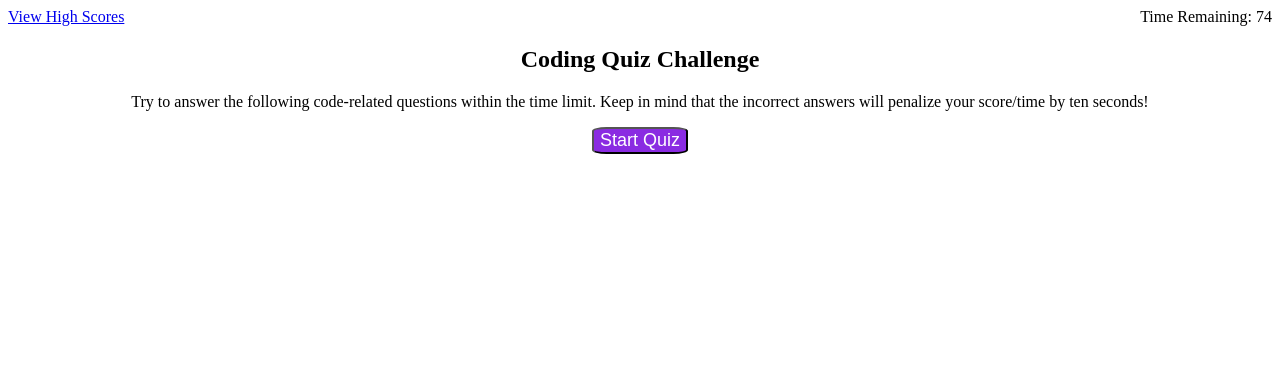
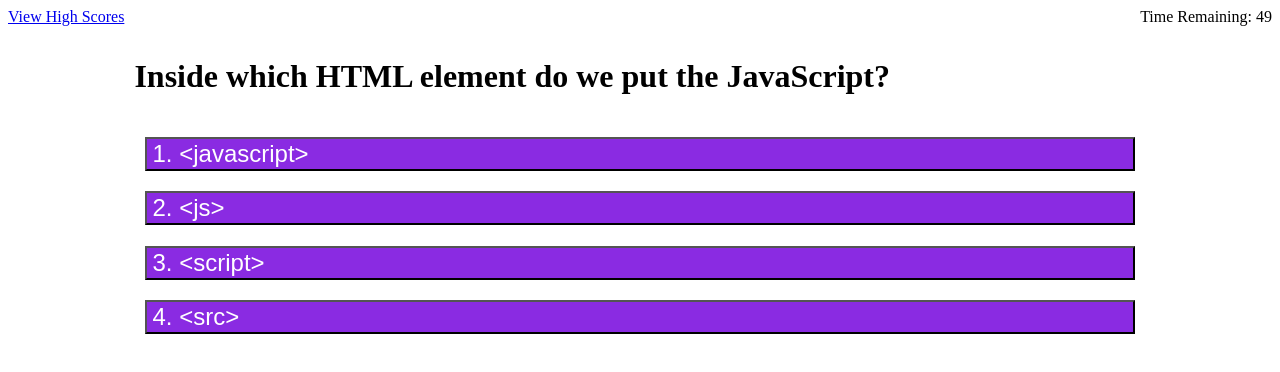
Before and after one commit to nylesor28/timed-quiz, a plain HTML site: page index.html in a window 1280 px wide. Both pictures are taken after a click on the button "Start Quiz". Drawn offline with Linux system fonts and the light colour scheme.

Commit message:
logic to validate button choice

```diff
--- a/assets/css/style.css
+++ b/assets/css/style.css
@@ -9,6 +9,36 @@
 button {
     background-color: blueviolet;
     color: white;
-    border-radius: 15%;
+    /* border-radius: 10%; */
+    font-size: 24px;
+}
+
+.questionContainer{
+
+    width: 80%;
+    margin: auto;
+}
+
+ .questionContainer p{
+    font-weight: bold;
+    font-size: 32px;
+
+}
+
+.optionsContainer{
+    display: flex;
+    flex-direction: column;
+}
+.btn-choice{
+
+    text-align: left;
+    margin: 1%;
+
+}
+
+.validator-content {
+    color: gray;
+    font-style: italic;
     font-size: 18px;
+    border-top: 2px solid gray;
 }
--- a/assets/js/script.js
+++ b/assets/js/script.js
@@ -1,115 +1,197 @@
 var headerEl = document.querySelector("#header");
 var containerEl = document.querySelector(".container");
 var spanTimeEl;
+var divQuestionEl = null;
+var divIntroEl;
+var divScoreEl;
 
-
+var clock;
 var timeRemaining = 0;
+const questionValue = 10;
 var questionIndex = 0;
 const questionBank = [
-    {"q" : "Inside which HTML element do we put the JavaScript?",
-     "o" : ["<javascript>","<js>" ,"<script>","<src>"],
-     "a" : 2
+  {
+    q: "Inside which HTML element do we put the JavaScript?",
+    o: ["<javascript>", "<js>", "<script>", "<src>"],
+    a: 2,
   },
 
-    {"q" : "How does a WHILE loop start?",
-    "o" : ["while i = 1 to 10","while (i <= 10) " ,"while (i <= 10; i++)","while{i<=10}"],
-    "a" : 1
+  {
+    q: "How does a WHILE loop start?",
+    o: [
+      "while i = 1 to 10",
+      "while (i <= 10) ",
+      "while (i <= 10; i++)",
+      "while{i<=10}",
+    ],
+    a: 1,
   },
-    {"q" : "What is the correct way to write a JavaScript array?",
-    "o" : ["var colors = [\"red\", \"green\", \"blue\"] ",
-            "var colors = \"red\", \"green\", \"blue\"" ,
-            "var colors = (\"red\", \"green\", \"blue\")"
-            ,"var colors = 1 = (\"red\"), 2 = (\"green\"), 3 = (\"blue\")"
+  {
+    q: "What is the correct way to write a JavaScript array?",
+    o: [
+      'var colors = ["red", "green", "blue"] ',
+      'var colors = "red", "green", "blue"',
+      'var colors = ("red", "green", "blue")',
+      'var colors = 1 = ("red"), 2 = ("green"), 3 = ("blue")',
     ],
-    "a" : 0
+    a: 0,
   },
-    {"q" : "Which operator is used to assign a value to a variable?",
-    "o" : ["===","==" ,"=","{}"],
-    "a" : 2
+  {
+    q: "Which operator is used to assign a value to a variable?",
+    o: ["===", "==", "=", "{}"],
+    a: 2,
   },
-    {"q" : "What will the following code return: Boolean(10 > 9)",
-    "o" : ["true","false" ,"NaN","null"],
-    "a" : 0
-    }
+  {
+    q: "What will the following code return: Boolean(10 > 9)",
+    o: ["true", "false", "NaN", "null"],
+    a: 0,
+  },
 ];
 
-var playerInfo =
-{
-     "name": "",
-     "score": 0
-}
-
+var playerInfo = {
+  name: "",
+  score: 0,
+};
 
 var highScoreArr = [];
 
 /********************************************************************
- * Load the Next Question from the Bank onto the screen
- ********************************************************************/
-var loadQuestions = function(){
+ * saveHighScore Saves the highscore  into local Storage
+ * ******************************************************************/
+ var saveHighScore = function () {
+    highScoreArr.push(playerInfo);
+    localStorage.setItem("highScore", JSON.stringify(highScoreArr));
+  };
 
-        var question = questionBank[questionIndex];
-        console.log(question.q);
-        for(var j =0; j<question.o.length; j++){
-            console.log(question.o[j])
+/******************************************************************
+ *
+ ******************************************************************/
+
+var gameOver = function(){
+    //TODO: Add Gave Over Store in local Storage
 }
-        console.log("");
 
-}
 
 /********************************************************************************
  * check if the response provided matches the correct answer in the question bank
  * Returns true if there is a match, false otherwise
  ***********************************************************************************/
-var isCorrectAnswer = function(questNum, respNum){
+ var isCorrectAnswer = function (questNum, respNum) {
     var question = questionBank[questNum];
-    return  (respNum === question.a)
+    return respNum === question.a;
+  };
+
+var checkAnswer = function(event) {
+    var targetEl = event.target
+    console.log(targetEl);
+    if(!targetEl.matches(".btn-choice")){
+        return;
+    }
+    var dataQuestionsId = parseInt(targetEl.getAttribute("data-questions-id"));
+    var dataOptionsId = parseInt(targetEl.getAttribute("id"))
+    var isCorrect = false;
+    var pElValidator = document.createElement("p")
+    pElValidator.setAttribute("class", "validator-content")
+
+
+   isCorrect = isCorrectAnswer(dataQuestionsId, dataOptionsId)
+
+   if(isCorrect){
+        pElValidator.textContent = "Correct!"
+   }
+   else {
+       pElValidator.textContent = "Wrong!"
+       timeRemaining -= questionValue;
+   }
+
+   divQuestionEl.appendChild(pElValidator);
+   questionIndex++;
+   loadQuestions();
 
 }
+
+
+/********************************************************************
+ * Load the Next Question from the Bank onto the screen
+ ********************************************************************/
+var loadQuestions = function () {
+  var question = questionBank[questionIndex];
+  var pQuestionEl;
+
+  // TODO: check if index is less than question index
+  console.log(divQuestionEl);
+  if (!divQuestionEl) {
+    divQuestionEl = document.createElement("div");
+    divQuestionEl.setAttribute("class", "questionContainer ");
+  } else {
+    divQuestionEl = document.querySelector(".questionContainer");
+  }
+
+
+  var pQuestionEl = document.createElement("p");
+  pQuestionEl.textContent = question.q;
+  var divBtnEl = document.createElement("div");
+  divBtnEl.setAttribute("class","optionsContainer")
+
+
+
+  for (var j = 0; j < question.o.length; j++) {
+    var btnElOptions = document.createElement("button");
+    btnElOptions.textContent = "" + (j+1) + ". " + question.o[j];
+    btnElOptions.setAttribute("id", j )
+    btnElOptions.setAttribute("class", "btn-choice")
+    btnElOptions.setAttribute("data-questions-id", questionIndex);
+    btnElOptions.addEventListener("click", checkAnswer)
+
+    divBtnEl.appendChild(btnElOptions);
+  }
+
+  divQuestionEl.appendChild(pQuestionEl);
+  divQuestionEl.appendChild(divBtnEl);
+
+  containerEl.appendChild(divQuestionEl);
+};
+
+
 
 /********************************************************************
  * TimerCountDown reduces the time remaining aftter every second
  *******************************************************************/
 var timerCountDown = function () {
 
-    var clock = setInterval(function(){
-        spanTimeEl.textContent= timeRemaining;
-        if (timeRemaining <=0 ){
+    clock = setInterval(function () {
+    spanTimeEl.textContent = timeRemaining;
+    if (timeRemaining <= 0) {
       timeRemaining = 0;
       clearInterval(clock);
     }
     Math.max(0, timeRemaining--);
+  }, 1000);
+};
 
-    },1000)
-}
 
-/********************************************************************
- * saveHighScore Saves the highscore  into local Storage
- * ******************************************************************/
-var saveHighScore = function(){
-    highScoreArr.push(playerInfo);
-    localStorage.setItem("highScore", JSON.stringify(highScoreArr));
-}
 
 /********************************************************************
  * getHighScore Retrieves highScore key/value from local storage
  * ******************************************************************/
 
-var getHighScore = function() {
+var getHighScore = function () {
   highScoreArr = JSON.parse(localStorage.getItem("highScore")) || [];
-    console.log("Parsed High Score Array: " , highScoreArr );
-}
+  console.log("Parsed High Score Array: ", highScoreArr);
+};
 
-var startQuiz = function(){
-   timeRemaining= questionBank.length*15;
+var startQuiz = function () {
+  timeRemaining = questionBank.length * questionValue;
+  divIntroEl.remove();
   timerCountDown();
-}
+  loadQuestions();
+};
 
-
-var loadScreen = function(){
+var loadScreen = function () {
   var divHighScoreEl = document.createElement("div");
   var aHighScoreEl = document.createElement("a");
-    aHighScoreEl.textContent ="View High Scores";
-    aHighScoreEl.setAttribute("href","./highScore.html");
+  aHighScoreEl.textContent = "View High Scores";
+  aHighScoreEl.setAttribute("href", "./highScore.html");
   divHighScoreEl.appendChild(aHighScoreEl);
 
   headerEl.appendChild(divHighScoreEl);
@@ -123,29 +205,25 @@ var loadScreen = function(){
   divTimeEl.appendChild(spanTimeEl);
   headerEl.appendChild(divTimeEl);
 
-    var divIntroEl = document.createElement("div");
-    var h2IntroEl = document.createElement("h2")
+  divIntroEl = document.createElement("div");
+  var h2IntroEl = document.createElement("h2");
   var pIntroEl = document.createElement("p");
-    divIntroEl.setAttribute("class", "intro")
-    h2IntroEl.textContent= "Coding Quiz Challenge"
-    divIntroEl.appendChild(h2IntroEl)
-    pIntroEl.textContent = "Try to answer the following code-related questions within the time limit. Keep in mind that the incorrect answers will penalize your score/time by ten seconds!";
+  divIntroEl.setAttribute("class", "intro");
+  h2IntroEl.textContent = "Coding Quiz Challenge";
+  divIntroEl.appendChild(h2IntroEl);
+  pIntroEl.textContent =
+    "Try to answer the following code-related questions within the time limit. Keep in mind that the incorrect answers will penalize your score/time by ten seconds!";
   divIntroEl.appendChild(pIntroEl);
 
   var btnEl = document.createElement("button");
-    btnEl.textContent="Start Quiz"
+  btnEl.textContent = "Start Quiz";
   divIntroEl.appendChild(btnEl);
 
   containerEl.appendChild(divIntroEl);
 
   btnEl.addEventListener("click", startQuiz);
-
-}
-
+};
 
 loadScreen();
 
 saveHighScore();
-timerCountDown();
-getHighScore();
-loadQuestions();
```
Lines whose indentation alone changed are shown as unchanged.
